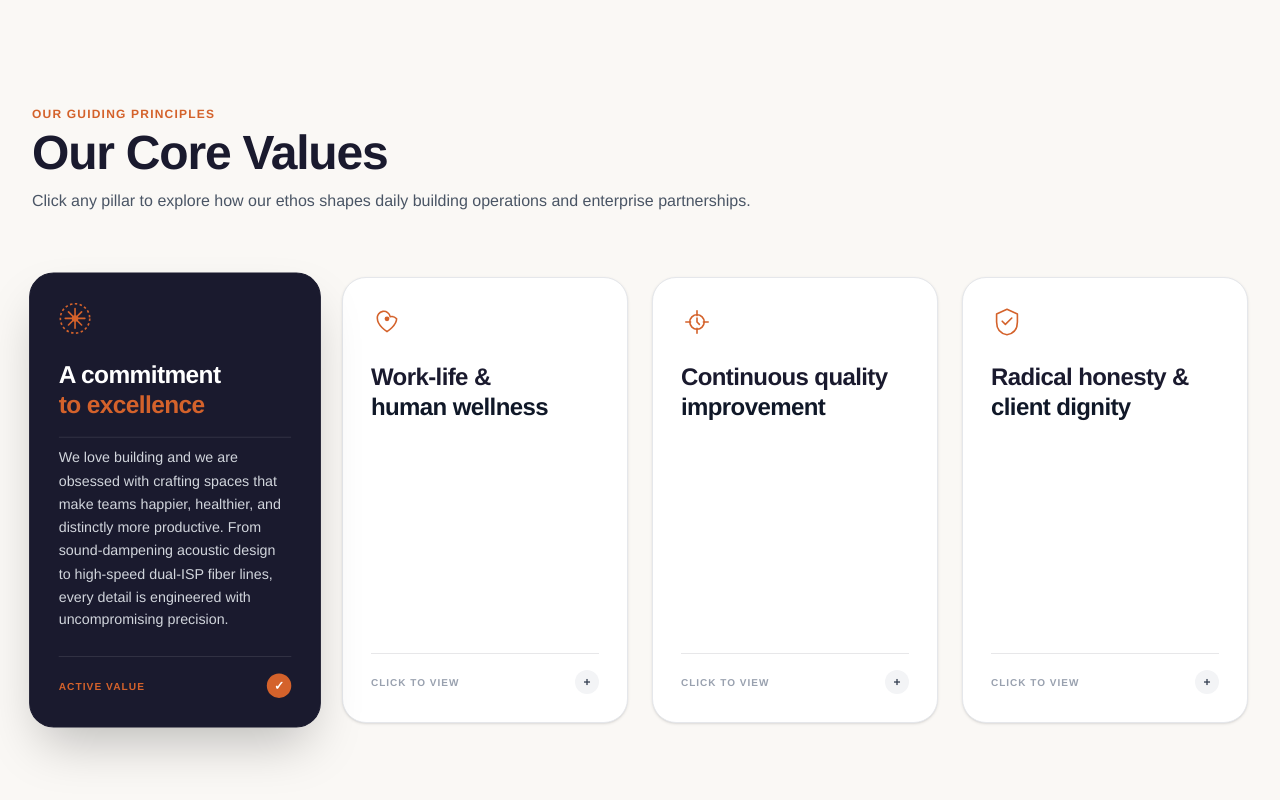
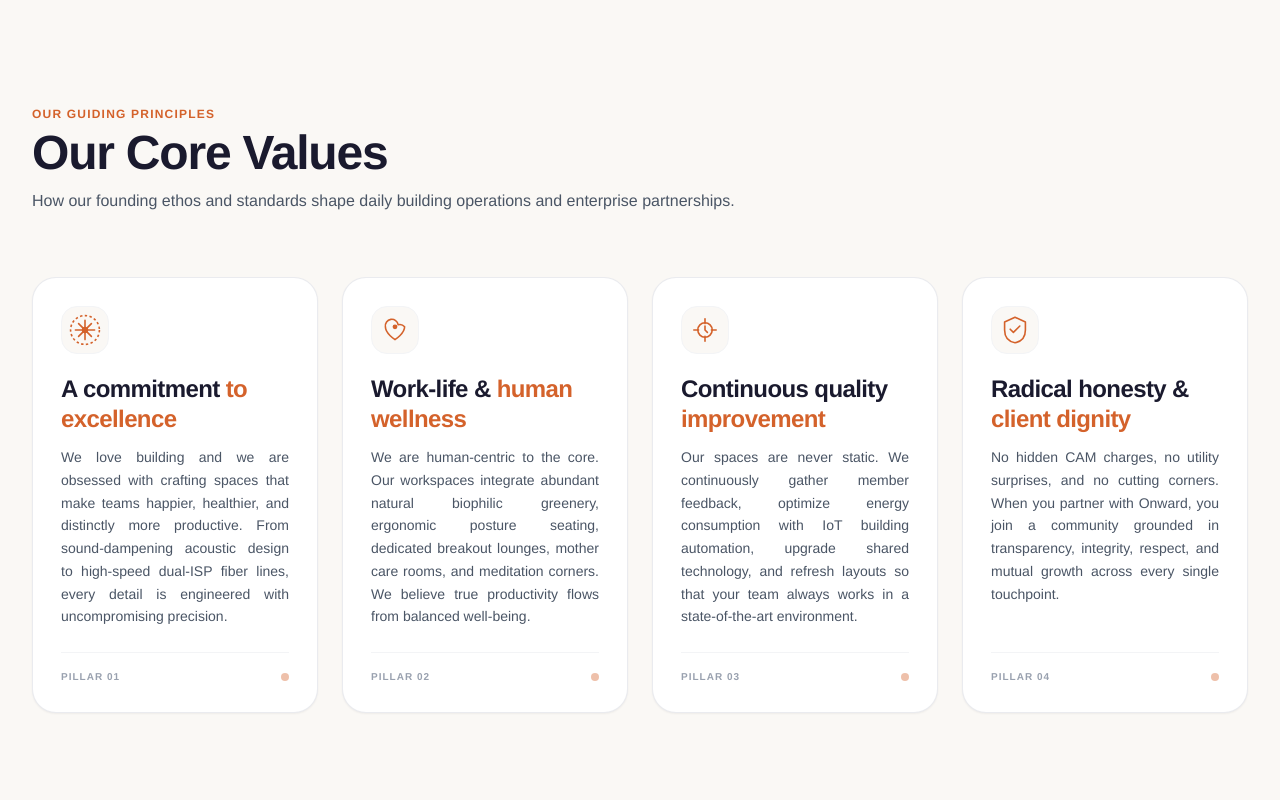
Before and after one commit to Comptech-Enterprises/onwards-website, a Next.js app: page /about in a window 1280 px wide. Shown: the part 2733-3533 px from the top of the page. Built offline with nearby package versions, Linux system fonts and the light colour scheme.

Commit message:
feat: convert core values to normal cards with equal height and full text

```diff
--- a/src/app/about/page.tsx
+++ b/src/app/about/page.tsx
@@ -167,9 +167,6 @@ const teamMembers = [
 import ThreeDCardCarousel from "@/components/ThreeDCardCarousel";
 
 export default function AboutPage() {
-  /* Values Accordion state */
-  const [activeValueId, setActiveValueId] = useState<string>("excellence");
-
   /* Life Carousel state */
   const [lifeIdx, setLifeIdx] = useState(0);
 
@@ -426,7 +423,7 @@ export default function AboutPage() {
         </section>
 
         {/* ━━━━━━━━━━━━━━━━━━━━━━━━━━━━━━━━━━━━━━━━━━━━━━━━━━━━━━━━━━━━
-            3. BRILEAN-STYLE INTERACTIVE VALUES ACCORDION
+            3. CORE VALUES: NORMAL EQUAL-HEIGHT CARDS
         ━━━━━━━━━━━━━━━━━━━━━━━━━━━━━━━━━━━━━━━━━━━━━━━━━━━━━━━━━━━━ */}
         <section id="values-section" className="py-20 sm:py-28 bg-[#faf8f5] border-b border-gray-200/80">
           <div className="max-w-7xl mx-auto px-4 sm:px-6 lg:px-8">
@@ -438,67 +435,44 @@ export default function AboutPage() {
                 Our Core Values
               </h2>
               <p className="mt-3 text-sm sm:text-base text-gray-600">
-                Click any pillar to explore how our ethos shapes daily building operations and enterprise partnerships.
+                How our founding ethos and standards shape daily building operations and enterprise partnerships.
               </p>
             </div>
 
-            {/* Accordion Cards Grid */}
-            <div className="grid grid-cols-1 md:grid-cols-2 lg:grid-cols-4 gap-4 sm:gap-6">
-              {valuesList.map((val) => {
-                const isActive = activeValueId === val.id;
-                return (
-                  <motion.div
+            {/* Core Values Normal Cards Grid */}
+            <div className="grid grid-cols-1 md:grid-cols-2 lg:grid-cols-4 gap-6 items-stretch">
+              {valuesList.map((val, idx) => (
+                <div
                   key={val.id}
-                    layout
-                    onClick={() => setActiveValueId(val.id)}
-                    className={`cursor-pointer rounded-3xl p-6 sm:p-7 border transition-all duration-300 flex flex-col justify-between ${
-                      isActive
-                        ? "bg-[#1a1a2e] text-white border-[#1a1a2e] shadow-2xl scale-[1.02]"
-                        : "bg-white text-[#1a1a2e] border-gray-200 hover:border-[#d4622b]/50 shadow-sm"
-                    }`}
+                  className="bg-white border border-gray-200/80 rounded-3xl p-6 sm:p-7 flex flex-col justify-between shadow-xs hover:shadow-lg hover:border-[#d4622b]/40 hover:-translate-y-1 transition-all duration-300 group h-full"
                 >
                   <div>
-                      {/* Icon */}
-                      <div className="mb-6">{val.icon}</div>
+                    {/* Icon Container */}
+                    <div className="w-12 h-12 rounded-2xl bg-[#faf8f5] border border-gray-100 flex items-center justify-center text-[#d4622b] group-hover:scale-110 transition-transform duration-300">
+                      {val.icon}
+                    </div>
 
-                      {/* Header lines */}
-                      <h3 className="text-xl sm:text-2xl font-black tracking-tight leading-tight">
-                        <span>{val.title1}</span>
-                        <br />
-                        <span className={isActive ? "text-[#d4622b]" : "text-gray-900"}>
-                          {val.title2}
-                        </span>
+                    {/* Header Title */}
+                    <h3 className="text-xl sm:text-2xl font-bold tracking-tight leading-tight mt-5 mb-3 text-[#1a1a2e]">
+                      <span>{val.title1}</span>{" "}
+                      <span className="text-[#d4622b] block sm:inline">{val.title2}</span>
                     </h3>
 
-                      {/* Expandable description */}
-                      <AnimatePresence initial={false}>
-                        {isActive && (
-                          <motion.div
-                            initial={{ opacity: 0, height: 0 }}
-                            animate={{ opacity: 1, height: "auto" }}
-                            exit={{ opacity: 0, height: 0 }}
-                            transition={{ duration: 0.35, ease: "easeInOut" }}
-                            className="overflow-hidden"
-                          >
-                            <p className="mt-4 text-xs sm:text-sm text-gray-300 leading-relaxed pt-2 border-t border-white/10">
+                    {/* Full Description text */}
+                    <p className="text-xs sm:text-sm text-gray-600 leading-relaxed text-justify">
                       {val.desc}
                     </p>
-                          </motion.div>
-                        )}
-                      </AnimatePresence>
                   </div>
 
-                    <div className="mt-6 flex items-center justify-between pt-4 border-t border-current/10">
-                      <span className={`text-[10px] font-bold uppercase tracking-widest ${isActive ? "text-[#d4622b]" : "text-gray-400"}`}>
-                        {isActive ? "Active Value" : "Click to view"}
+                  {/* Bottom Index Badge */}
+                  <div className="mt-6 pt-4 border-t border-gray-100 flex items-center justify-between">
+                    <span className="text-[10px] font-bold uppercase tracking-widest text-gray-400 group-hover:text-[#d4622b] transition-colors">
+                      Pillar 0{idx + 1}
                     </span>
-                      <span className={`w-6 h-6 rounded-full flex items-center justify-center text-xs font-bold ${isActive ? "bg-[#d4622b] text-white" : "bg-gray-100 text-gray-700"}`}>
-                        {isActive ? "✓" : "+"}
-                      </span>
+                    <span className="w-2 h-2 rounded-full bg-[#d4622b]/40 group-hover:bg-[#d4622b] transition-colors" />
                   </div>
-                  </motion.div>
-                );
-              })}
+                </div>
+              ))}
             </div>
           </div>
         </section>
```
Lines whose indentation alone changed are shown as unchanged.
